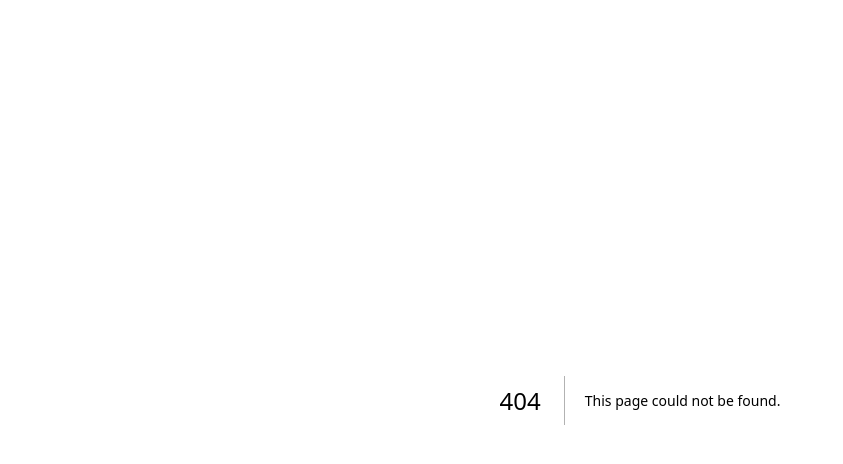
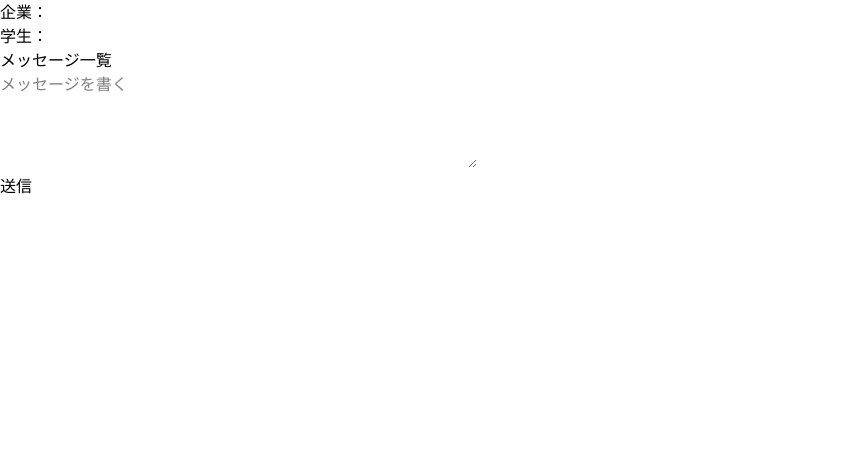
Before and after one commit to hayaf3254/scout-app, a Next.js app in the folder scout-front/: page /company/message/1 in a window 1280 px wide. Before the commit this address had no page. Shown: the top 464 px of the page, without its empty margins (0-843 px from the left). Built offline with nearby package versions, Linux system fonts and the light colour scheme.

Commit message:
メッセージ画面完成、学生からも見れるようにする

```diff
--- a/scout-front/src/pages/company/company_login.js
+++ b/scout-front/src/pages/company/company_login.js
@@ -10,7 +10,7 @@ export default function CompanyLogin() {
   const handleLogin = async () => {
     console.log('企業ログインID:', id);
     console.log('企業ログインPassword:', password);
-    // ここにログイン処理を書く（後で）
+
     try {
       const res = await fetch('http://localhost:3001/api/v1/companies/login', {
         method: 'POST',
@@ -28,6 +28,7 @@ export default function CompanyLogin() {
 
       if (res.ok && data.success) {
         console.log('✅ 企業ログイン成功！企業ID:', data.company_id);
+        localStorage.setItem("companyId", data.company_id)
         router.push('/company/listed_students'); // ログイン成功後に遷移するページ
       } else {
         console.log('❌ ログイン失敗！IDまたはパスワードが違います');
--- a/scout-front/src/pages/company/listed_students.js
+++ b/scout-front/src/pages/company/listed_students.js
@@ -1,9 +1,32 @@
-import { useState, useEffect } from 'react';
+import Link from "next/link";
+import { useEffect, useState } from "react";
 
-export default function ListedStudents() {
+export default function StudnetsList() {
+  const [students, setStudents] = useState([]);
+
+  useEffect(() => {
+    fetch("http://localhost:3001/api/v1/students")
+      .then((res) => res.json())
+      .then((data) => setStudents(data))
+      .catch((err) => console.error("API error:", err));
+  }, []);
+
   return (
     <div>
       <h1>インターン生一覧</h1>
+      <ul>
+        {students.map((student) => (
+          <li key={student.id}>
+
+              {student.name}
+              &nbsp;
+              <Link href={`/company/message/${localStorage.getItem("companyId")}_${student.id}`}>
+              <button>メッセージを送る</button>
+            </Link>
+
+          </li>
+        ))}
+      </ul>
     </div>
   );
 }
--- /dev/null
+++ b/scout-front/src/pages/company/message/[pair].js
@@ -0,0 +1,84 @@
+import { useRouter } from "next/router";
+import { useEffect, useState } from "react";
+
+export default function MessagePage() {
+  const router = useRouter();
+  const { pair } = router.query;
+
+  const [company, setCompany] = useState(null);
+  const [student, setStudent] = useState(null);
+  const [messages, setMessages] = useState([]);
+  const [content, setContent] = useState("");
+
+  const [companyId, studentId] = pair?.split("_") || [];
+
+  // データ取得
+  useEffect(() => {
+    if (!companyId || !studentId) return;
+
+    // 企業データ取得
+    fetch(`http://localhost:3001/api/v1/companies/${companyId}`)
+      .then(res => res.json())
+      .then(data => setCompany(data));
+
+    // 学生データ取得
+    fetch(`http://localhost:3001/api/v1/students/${studentId}`)
+      .then(res => res.json())
+      .then(data => setStudent(data));
+
+    // メッセージ一覧取得
+    fetch("http://localhost:3001/api/v1/messages")
+      .then(res => res.json())
+      .then(data => {
+        const filtered = data.filter(m =>
+          m.sender_id === parseInt(companyId) && m.receiver_id === parseInt(studentId)
+        );
+        setMessages(filtered);
+      });
+  }, [companyId, studentId]);
+
+  // メッセージ送信
+  const handleSubmit = async (e) => {
+    e.preventDefault();
+    await fetch("http://localhost:3001/api/v1/messages", {
+      method: "POST",
+      headers: { "Content-Type": "application/json" },
+      body: JSON.stringify({
+        message: {
+          sender_id: parseInt(companyId),
+          receiver_id: parseInt(studentId),
+          content: content,
+        },
+      }),
+    });
+    setContent("");
+    router.reload(); // リロードで反映（初心者向けで簡単）
+  };
+
+  return (
+    <div>
+      <h1>企業：{company?.name}</h1>
+
+      <h2>学生：{student?.name}</h2>
+
+      <h3>メッセージ一覧</h3>
+      <ul>
+        {messages.map((msg) => (
+          <li key={msg.id}>{msg.content}</li>
+        ))}
+      </ul>
+
+      <form onSubmit={handleSubmit}>
+        <textarea
+          rows="4"
+          cols="50"
+          placeholder="メッセージを書く"
+          value={content}
+          onChange={(e) => setContent(e.target.value)}
+        />
+        <br />
+        <button type="submit">送信</button>
+      </form>
+    </div>
+  );
+}
```
Also changed, not shown: scout-front/src/pages/student/company_publish/[id].js (line endings or trailing spaces). Lines whose indentation alone changed are shown as unchanged.
